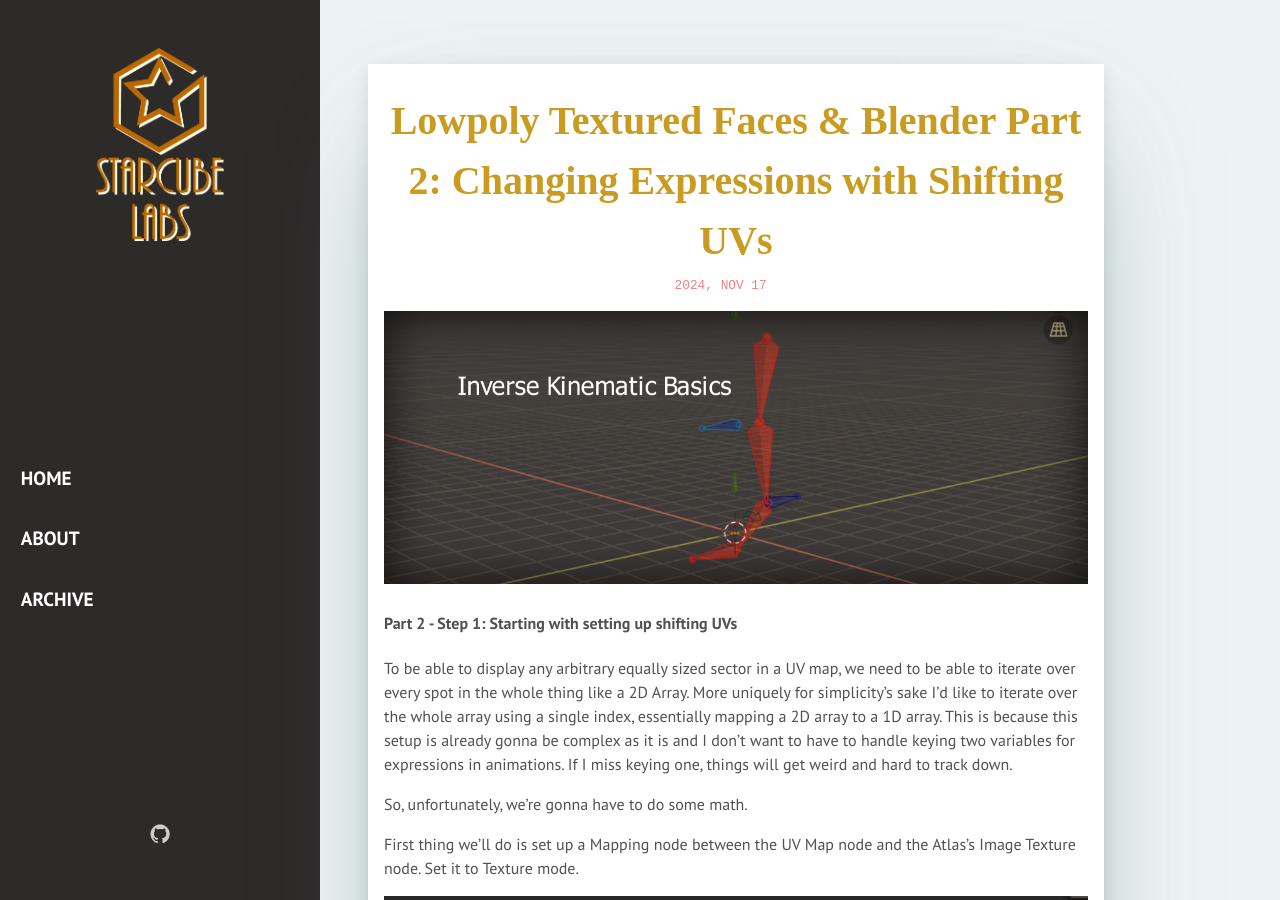
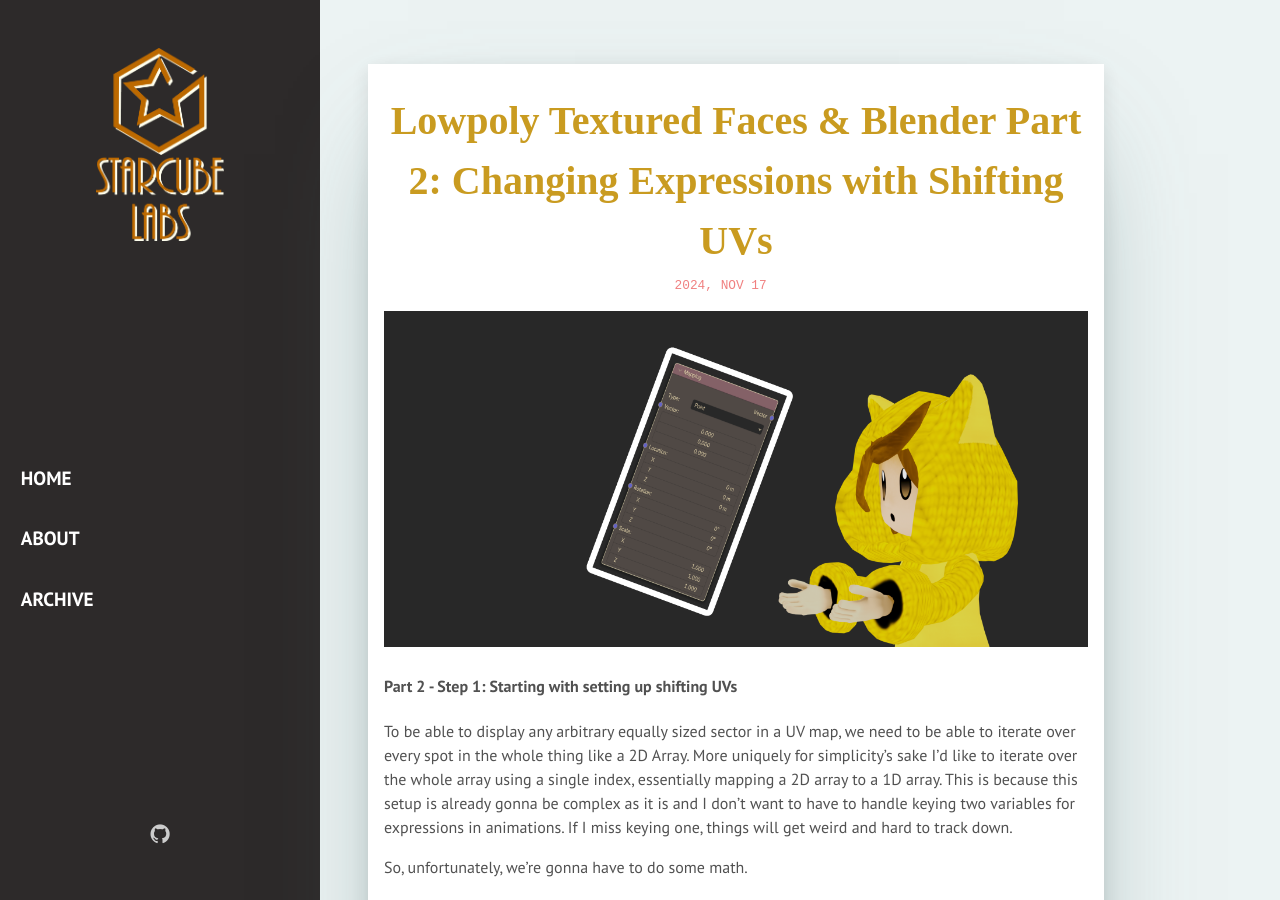
Before and after one commit to StarcubeLabs/StarcubeLabs.github.io, a Jekyll site: the page built from _posts/2024-11-17-lowpoly-expression-switching.markdown, in a window 1280 px wide and 900 px high. Built offline with Jekyll 4.4.1, drawn with Linux system fonts in a browser that asks for light colours; some web fonts are replaced.

Commit message:
Replaced missing header image for Lowpoly Textured Faces

```diff
--- a/_posts/2024-11-17-lowpoly-expression-switching.markdown
+++ b/_posts/2024-11-17-lowpoly-expression-switching.markdown
@@ -2,7 +2,7 @@
 layout: post
 title: "Lowpoly Textured Faces & Blender Part 2: Changing Expressions with Shifting UVs"
 date: 2024-11-17 00:00:00
-img: ikguide/ikguideheader.png
+img: facerig/hoodieheader2.png
 description: Moving UVs using Mapping Nodes
 author: Spex130
 tags:
```
